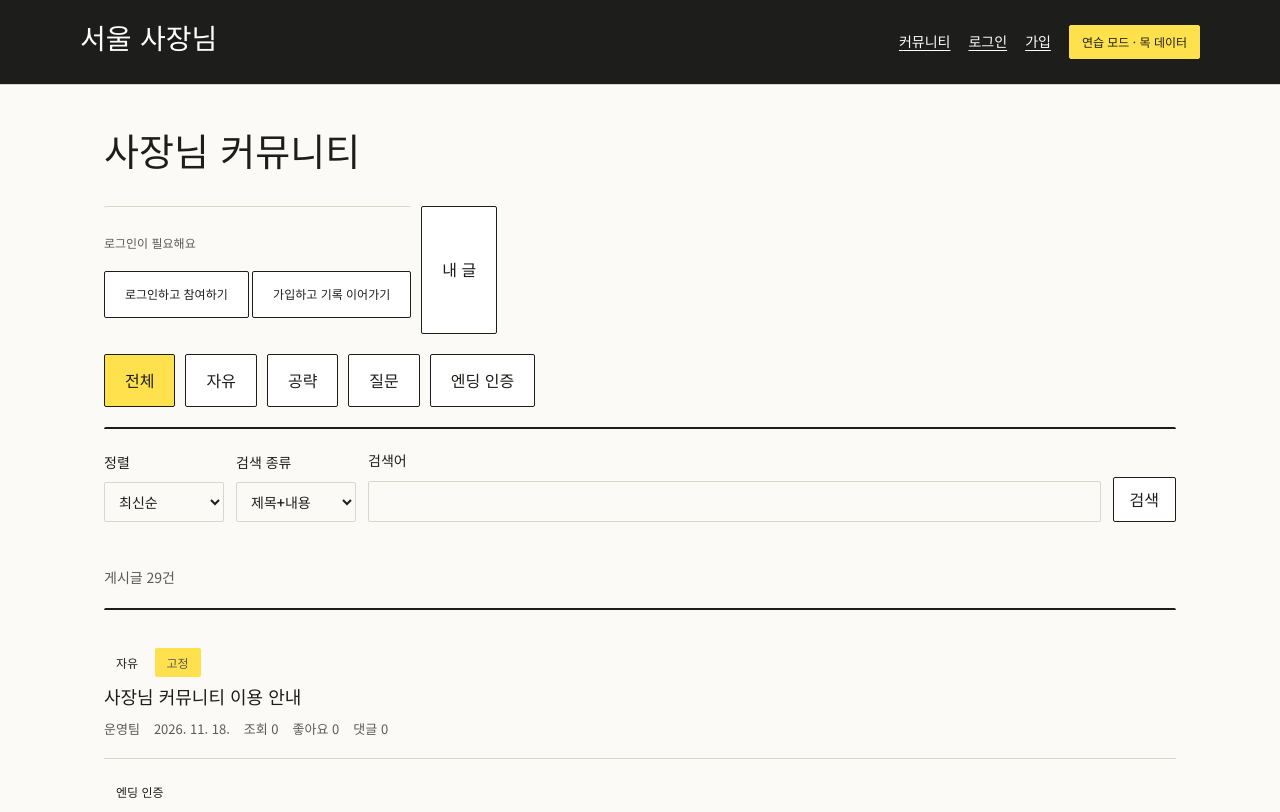
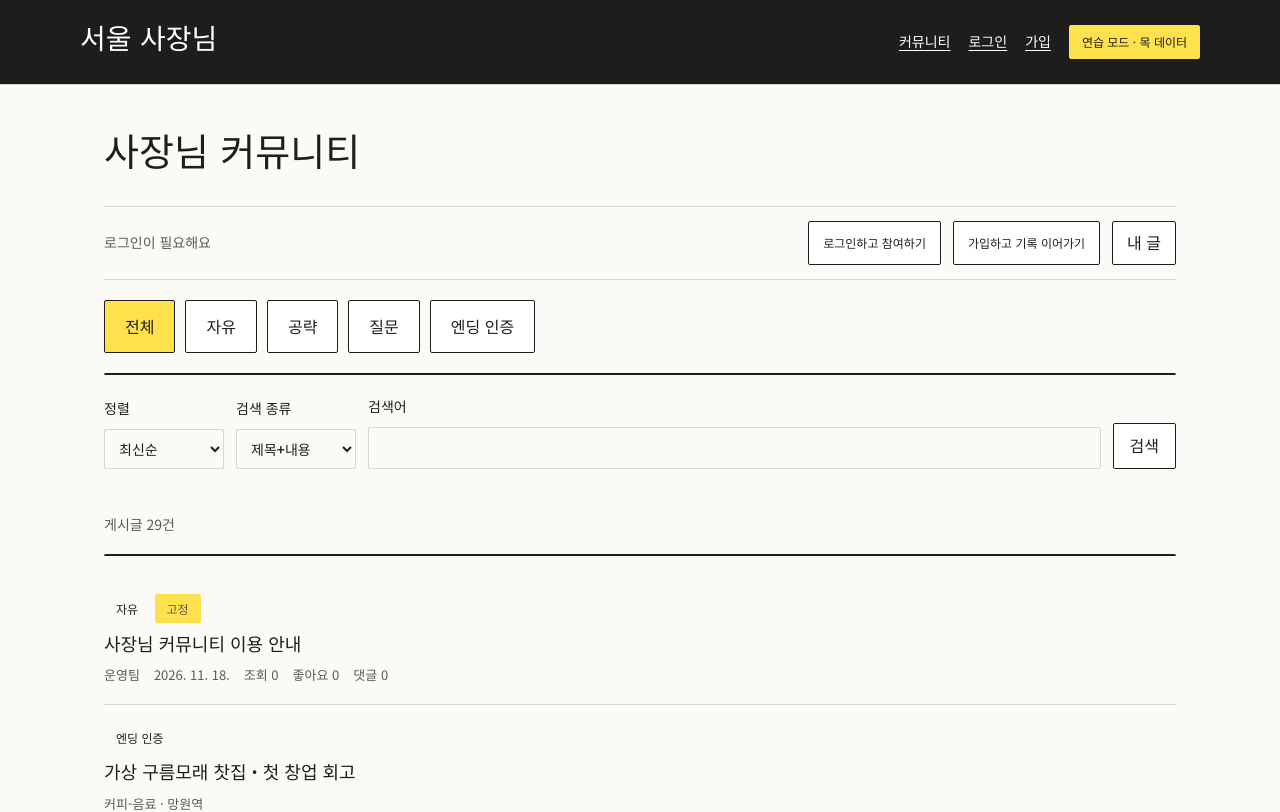
Before and after one commit to seah1006/seoul-startup-sim, a React (Vite) app in the folder frontend/: page /board in a window 1280 px wide. Shown: the top 812 px of the page. Built offline with nearby package versions, Linux system fonts and the light colour scheme.

Commit message:
fix: 게시판 로그인 안내와 작업 버튼을 괘선 툴바로 정리

```diff
--- a/frontend/src/components/Auth.tsx
+++ b/frontend/src/components/Auth.tsx
@@ -39,7 +39,7 @@ export function JoinPrompt({ next }: { next?: string }) {
   const l = useLocation();
   const target = encodeURIComponent(next || l.pathname + l.search);
   return (
-    <div className="notice">
+    <div className="notice join-prompt">
       <p>로그인이 필요해요</p>
       <Link className="button" to={'/login?next=' + target}>
         로그인하고 참여하기
--- a/frontend/src/components/BoardList.tsx
+++ b/frontend/src/components/BoardList.tsx
@@ -109,7 +109,7 @@ export default function BoardList({ mine = false }: { mine?: boolean }) {
   return (
     <section className="board" aria-labelledby="board-title">
       <h1 id="board-title">{mine ? '내 글' : '사장님 커뮤니티'}</h1>
-      <nav className="choices" aria-label="게시판 메뉴">
+      <nav className="board-toolbar" aria-label="게시판 메뉴">
         <MemberOnly>
           <Link className="button" to="/board/write">
             글 쓰기
--- a/frontend/src/style.css
+++ b/frontend/src/style.css
@@ -1246,3 +1246,10 @@ input[type='number'] {
     display: none;
   }
 }
+
+/* 게시판 안내와 작업 버튼은 하나의 괘선 툴바로 묶는다. */
+.board-toolbar { display: flex; flex-wrap: wrap; align-items: center; justify-content: flex-end; gap: 12px; padding: 14px 0; margin: 16px 0 20px; border-top: 1px solid var(--rule); border-bottom: 1px solid var(--rule); }
+.board-toolbar .join-prompt { display: contents; }
+.board-toolbar .join-prompt p { margin: 0 auto 0 0; font-size: 14px; color: var(--ink-2); }
+.board-toolbar .button { height: 44px; min-height: 44px; max-height: 44px; flex: 0 0 auto; padding: 8px 14px; white-space: nowrap; }
+@media(max-width:700px) { .board-toolbar .join-prompt p { flex-basis: 100%; } .board-toolbar { justify-content: flex-start; gap: 10px 12px; } }
```
